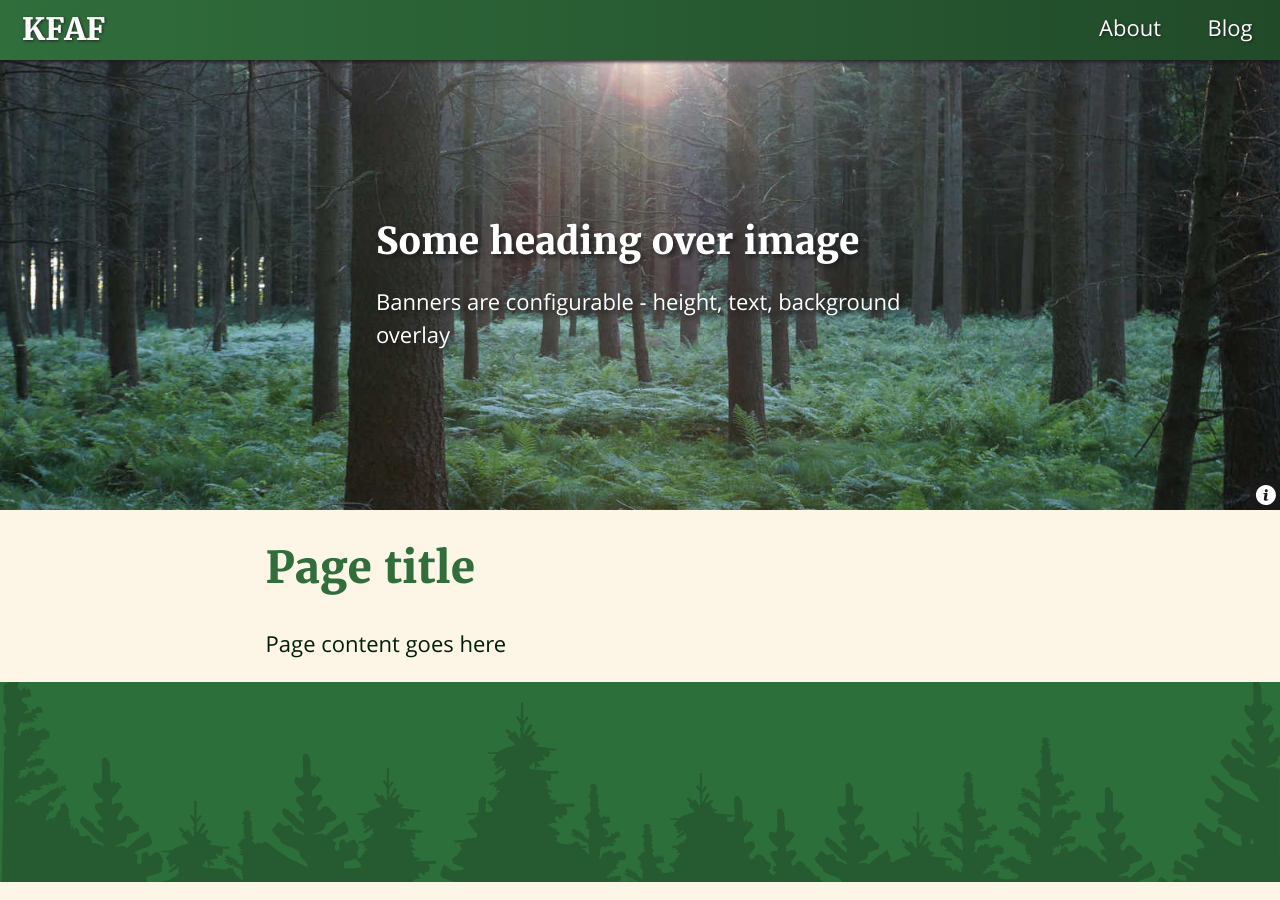
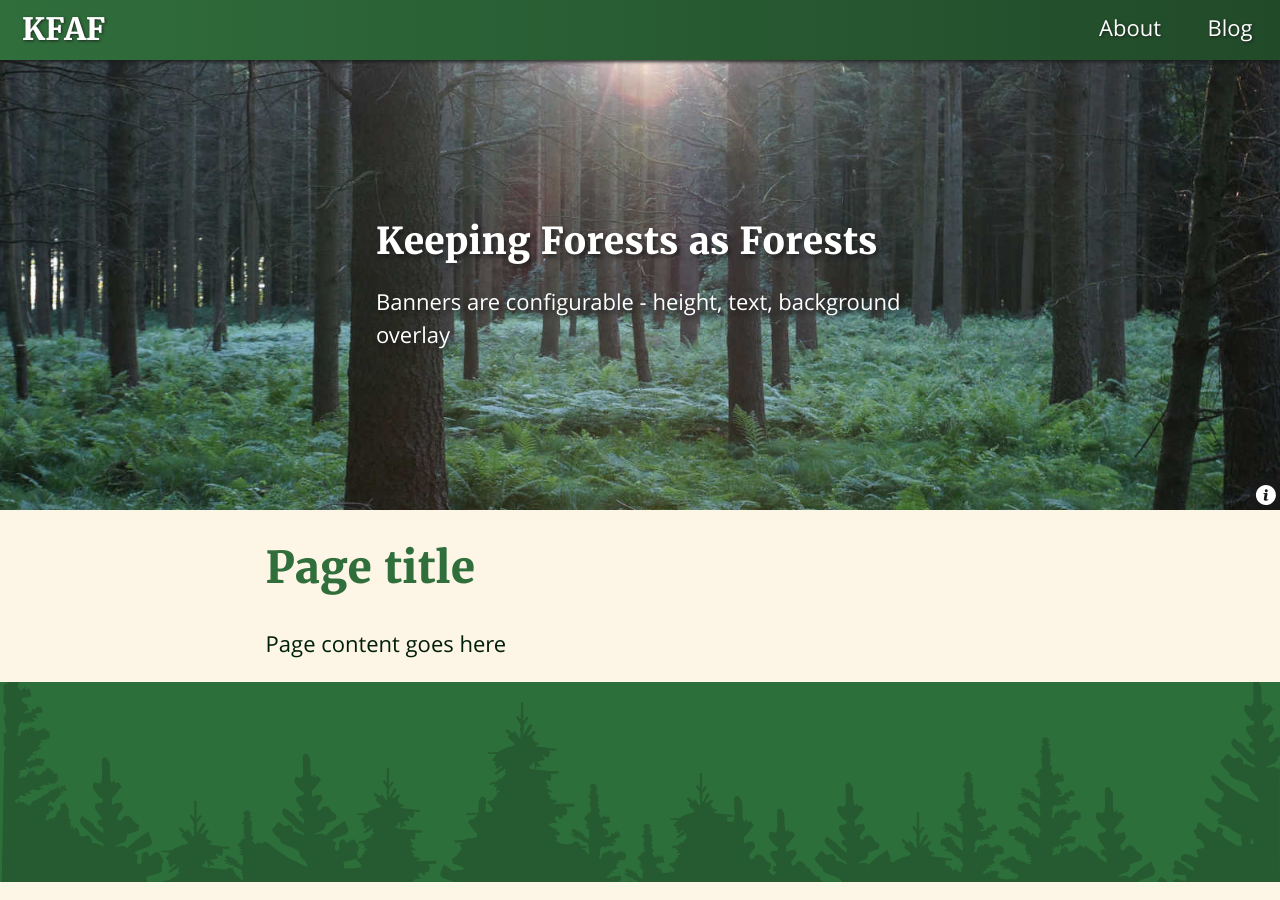
Before and after one commit to USFWS/keeping-forests-as-forests, a Jekyll site: the page built from index.md, in a window 1280 px wide. Built offline with Jekyll 4.4.1, drawn with Linux system fonts in a browser that asks for light colours; our own code applies the rules of GitHub Pages for plain Markdown files.

Commit message:
Add KFAF heading

```diff
--- a/index.md
+++ b/index.md
@@ -5,7 +5,7 @@ hero:
   alt: Sun beams cast through a forest canopy near sunset.
   caption: Caption goes here. Caption goes here. Caption goes here. Caption goes here.
   heading:
-    content: <h2>Some heading over image</h2><p>Banners are configurable - height, text, background overlay</p>
+    content: <h2>Keeping Forests as Forests</h2><p>Banners are configurable - height, text, background overlay</p>
 ---
 
 # Page title
```
